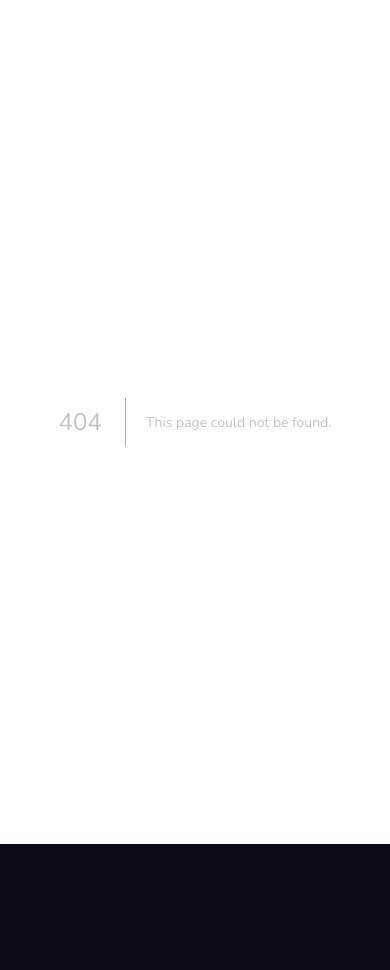
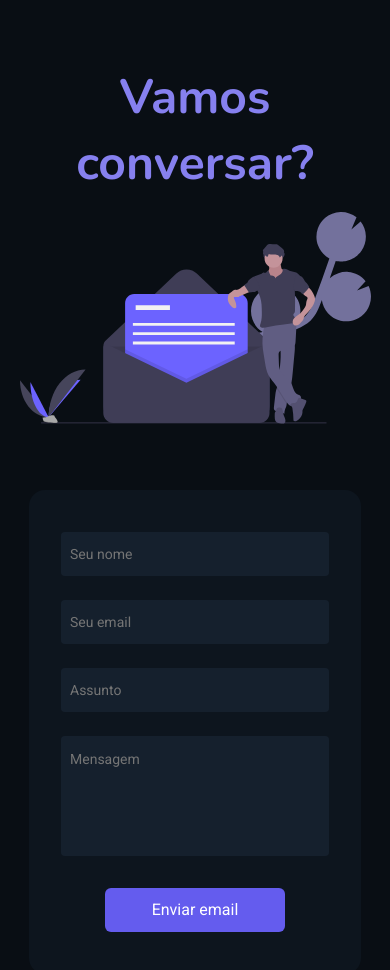
Before and after one commit to EddyPBR/eddypbr-website, a Next.js app: page /contato in a window 390 px wide. Before the commit this address had no page. Shown: the top 970 px of the page. Before the commit the page ends 844 px from the top, so only its background shows below. Built offline with nearby package versions, Linux system fonts and the light colour scheme.

Commit message:
:package: Adicionando página de contato já responsiva

```diff
--- /dev/null
+++ b/src/pages/contato.tsx
@@ -0,0 +1,49 @@
+import Head from "next/head";
+import { useState, FormEvent } from "react";
+
+import { Contact, Form } from "../styles/Contato";
+
+export default function Contato() {
+  const [name, setName] = useState("");
+  const [email, setEmail] = useState("");
+  const [subject, setSubject] = useState("");
+  const [message, setMessage] = useState("");
+
+  function checkIfIsEmpty(values: string[]) {
+    const checkedValues = values.map((value => value.trim() !== "" ? true : false ));
+    return !checkedValues.includes(false) ? true : false;
+  }
+
+  function handleSubmit(event: FormEvent) {
+    event.preventDefault();
+
+    if( !checkIfIsEmpty([name, email, subject, message]) ) {
+      alert("É necessário que todos os campos sejam preenchidos");
+    }
+
+    console.log("Pronto para ser enviado!");
+  }
+
+  return(
+    <>
+      <Head>
+        <title>Contato | EddyPBR</title>
+      </Head>
+
+      <Contact>
+        <Form onSubmit={handleSubmit}>
+          <input type="text" placeholder="Seu nome" onChange={(event) => setName(event.target.value)} />
+          <input type="text" placeholder="Seu email" onChange={(event) => setEmail(event.target.value)} />
+          <input type="text" placeholder="Assunto" onChange={(event) => setSubject(event.target.value)} />
+          <textarea placeholder="Mensagem" onChange={(event) => setMessage(event.target.value)} />
+          <button type="submit">Enviar email</button>
+        </Form>
+
+        <div>
+          <h1>Vamos conversar?</h1>
+          <img src="./images/email.svg" alt="Fale com EddyPBR enviando um email" />
+        </div>
+      </Contact>
+    </>
+  )
+}
--- /dev/null
+++ b/src/styles/Contato.tsx
@@ -0,0 +1,104 @@
+import styled from "styled-components";
+
+export const Contact = styled.main`
+  width: 90vw;
+  max-width: 97rem;
+  min-height: 100vh;
+  margin: 0 auto;
+
+  display: flex;
+  justify-content: space-between;
+  align-items: center;
+
+  @media(max-width: 960px) {
+    justify-content: center;
+    flex-wrap: wrap-reverse;
+    gap: 6.4rem;
+    min-height: auto;
+    margin: 6.4rem auto;
+  }
+
+  > div {
+    max-width: 446rem;
+    margin: 4rem 0;
+
+    @media(max-width: 960px) {
+      margin: 0;
+    }
+
+    img {
+      width: 100%
+    }
+
+    h1 {
+      text-align: center;
+      margin-bottom: 1.6rem;
+      color: ${props => props.theme.colors.primary};
+    }
+  }
+`;
+
+export const Form = styled.form`
+  width: 100%;
+  max-width: 33.2rem;
+
+  background-color: #0D151E;
+
+  border-radius: 1.6rem;
+  padding: 4.2rem 3.2rem;
+  gap: 2.4rem;
+
+  display: flex;
+  flex-direction: column;
+
+  > input, textarea {
+    width: 100%;
+    height: 4.4rem;
+    border-radius: 0.4rem;
+
+    padding: 1.4rem 0.8rem;
+    color: ${props => props.theme.colors.heading};
+    background-color: #15202D;
+
+    font: ${props => props.theme.fonts.text};
+    font-size: 1.4rem;
+    border: 1px solid transparent;
+    transition: border-color .2s;
+
+    &:focus {
+      outline: none;
+      border-color: ${props => props.theme.colors.primary};
+    }
+  }
+
+  > textarea {
+    height: 12rem;
+    resize: none;
+  }
+
+  > button {
+    margin-top: calc(3.2rem - 2.4rem);
+    width: 100%;
+    max-width: 18rem;
+    height: 4.4rem;
+    border-radius: 0.6rem;
+
+    font: ${props => props.theme.fonts.text};
+    background-color: ${props => props.theme.colors.primaryDark};
+    color: ${props => props.theme.colors.white};
+    cursor: pointer;
+
+    transition: filter .2s;
+    outline: 0;
+    border: 0;
+
+    display: flex;
+    justify-content: center;
+    align-items: center;
+    align-self: center;
+
+    &:hover {
+      filter: brightness(0.92);
+    }
+  }
+`;
```
